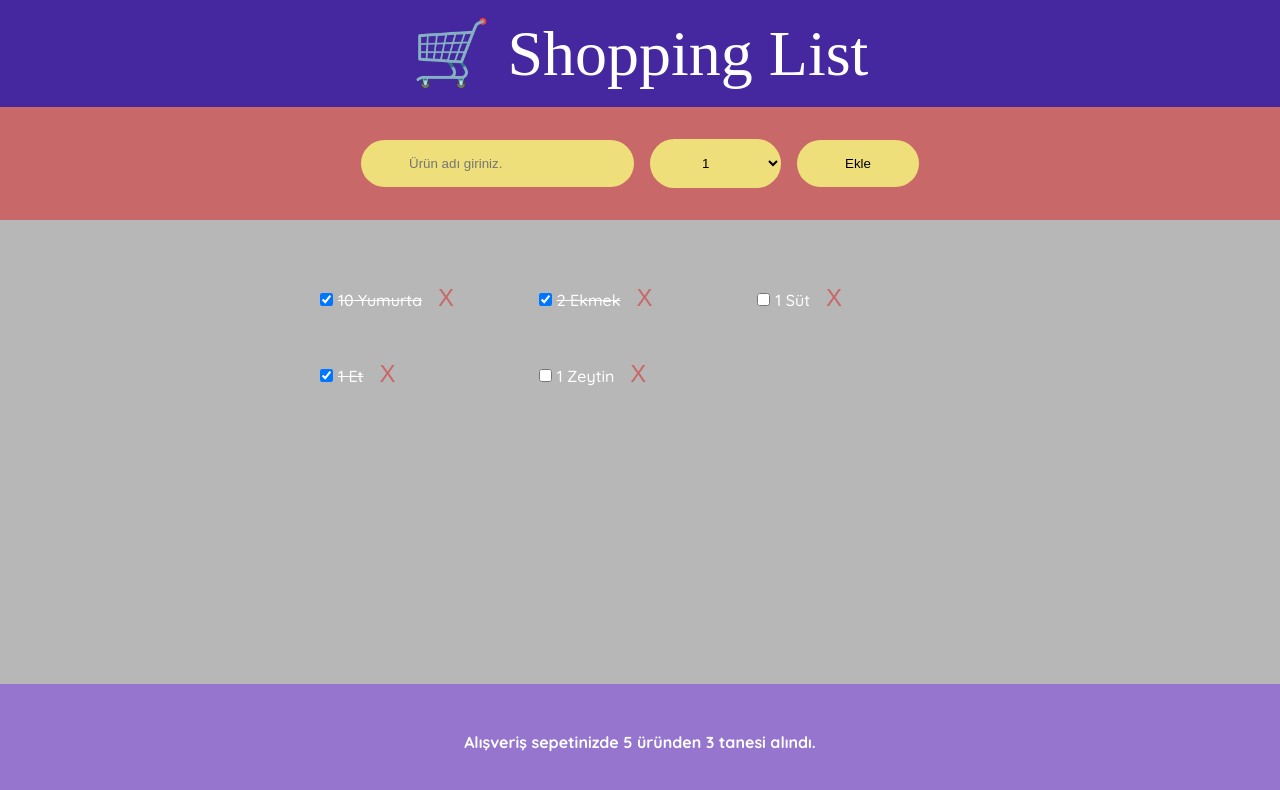
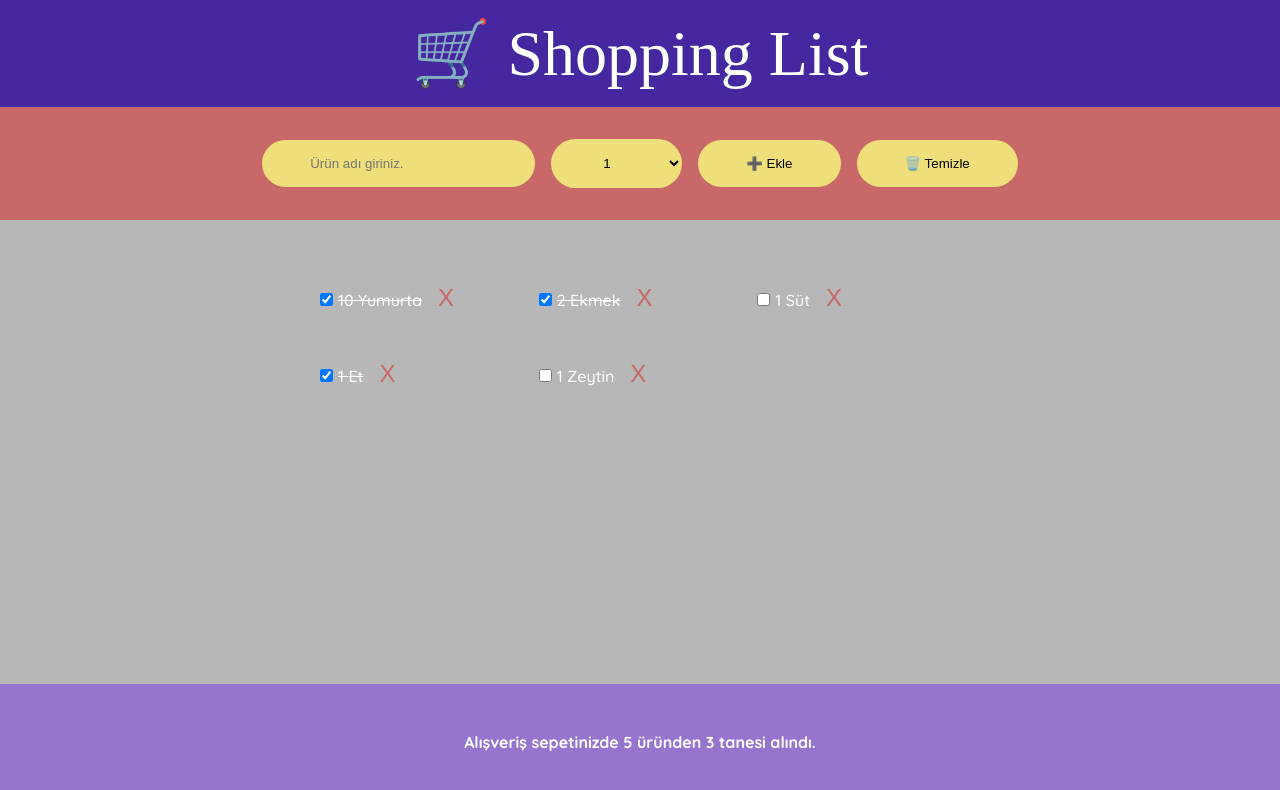
Before and after one commit to gulceabaci/ShoppingList, a React (Vite) app in the folder ShoppingList/: page / in a window 1280 px wide. Shown: the top 790 px of the page. Built offline with nearby package versions, Linux system fonts and the light colour scheme; a web font is replaced by a local one.

Commit message:
button image

```diff
--- a/ShoppingList/src/App.jsx
+++ b/ShoppingList/src/App.jsx
@@ -65,7 +65,8 @@ function Form({onAddItem}) {
       <select value={quantity} onChange={(e) => setQuantity(Number(e.target.value))}>
         {Array.from({length:10}, (v,i) => i +1).map(num => <option value={num} key={num}>{num}</option>)}
       </select>
-      <button type="submit">Ekle</button>
+      <button type="submit">➕ Ekle</button>
+      <button type="button">🗑️ Temizle</button>
     </form>
   );
 }
```
